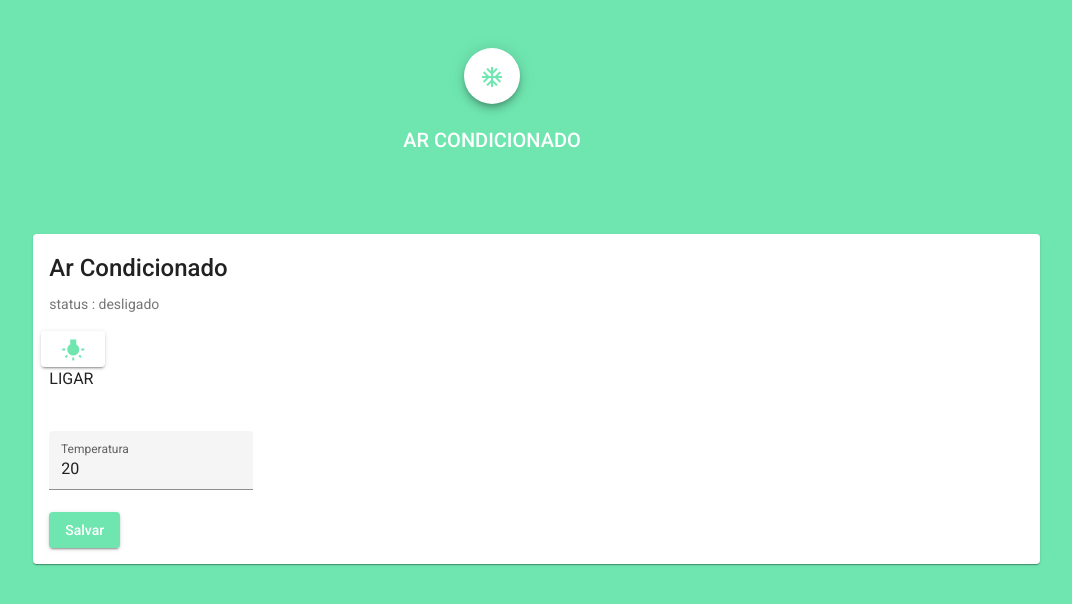
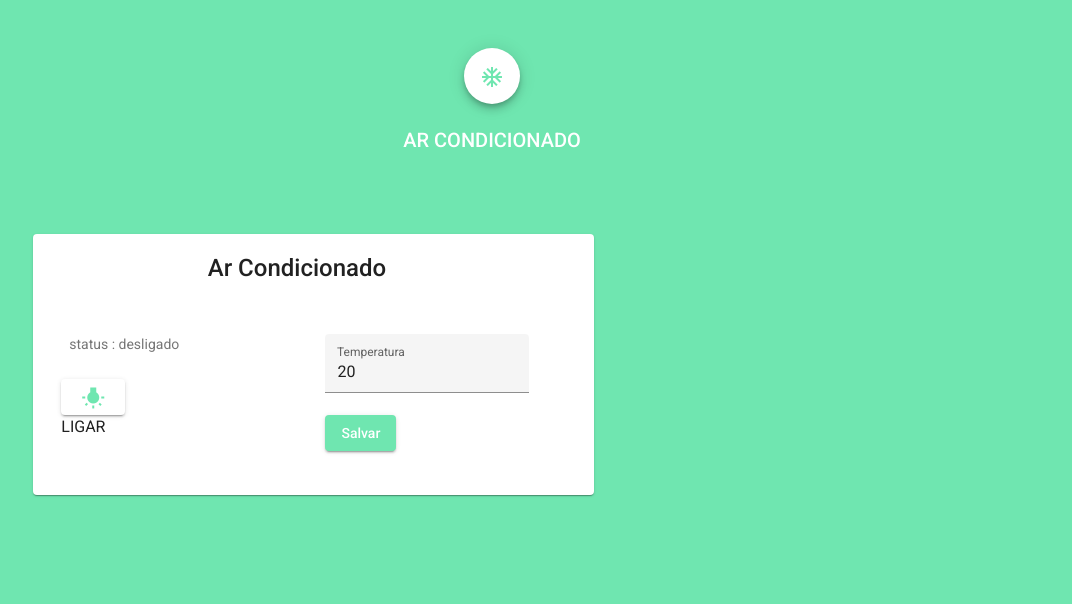
Before and after one commit to joaovam/TI_5, an Angular app in the folder smart_home_WebApp/: page /smartHome/ac in a window 1280 px wide. Shown: the top 604 px of the page, without its empty margins (148-1220 px from the left). Built offline with nearby package versions, Linux system fonts and the light colour scheme.

Commit message:
ideia inicial do ar condicionado- redescobrindo as colunas do bootstrap :)

```diff
--- a/smart_home_WebApp/src/app/smart-home-components/air-conditioner/air-conditioner.component.css
+++ b/smart_home_WebApp/src/app/smart-home-components/air-conditioner/air-conditioner.component.css
@@ -4,9 +4,7 @@
 .temperatura{
     display: inline;
 }
-.mat-card-actions{
-    display: inline;
-}
+
 h5 {
     color: white;
 }
@@ -17,7 +15,7 @@ mat-card{
 .cards{
     margin-top: 4em;
     display: inline-block;
-    width: 100%;
-    height: 100%;
+    width: 60%;
+    height: 60%;
     padding-left: 8%;
 }
--- a/smart_home_WebApp/src/app/smart-home-components/air-conditioner/air-conditioner.component.html
+++ b/smart_home_WebApp/src/app/smart-home-components/air-conditioner/air-conditioner.component.html
@@ -9,10 +9,11 @@
 </div>
 
 <div class="cards" *ngFor="let ac of air_conditioners">
-    <mat-card>
-        <mat-card-title>{{ac.name}}</mat-card-title>
-        <div class="divide" style="display: inline;">
-            <div class="on" *ngIf="!ac._status">
+    <mat-card style="align-items: center;">
+        <mat-card-title style="padding-left: 30%; margin-bottom: 2em;">{{ac.name}}</mat-card-title>
+        <div class = "row">
+        <div class="col-6" style="padding-left: 2em;" >
+            <div class="on col-6" *ngIf="!ac._status">
                 <div class="status_on ml-4">
                     <mat-card-subtitle>status : desligado</mat-card-subtitle>
                     <mat-card-actions>
@@ -23,7 +24,7 @@
                     </mat-card-actions>
                 </div>
             </div>
-            <div class="off" *ngIf="ac._status">
+            <div class="off col-6" *ngIf="ac._status">
                 <div class="status_off ml-4">
                     <mat-card-subtitle> status : ligado</mat-card-subtitle>
                     <mat-card-actions>
@@ -35,7 +36,7 @@
                 </div>
             </div>
         </div>
-        <div style="display: inline;">
+        <div class="col-6" >
             <div class="temperatura">
                 <form>
                     <mat-form-field class="example-full-width" appearance="fill">
@@ -48,5 +49,6 @@
                     style="color: white; background-color: #6FE6B0;">Salvar</button>
             </div>
         </div>
+    </div>
     </mat-card>
 </div>
```
